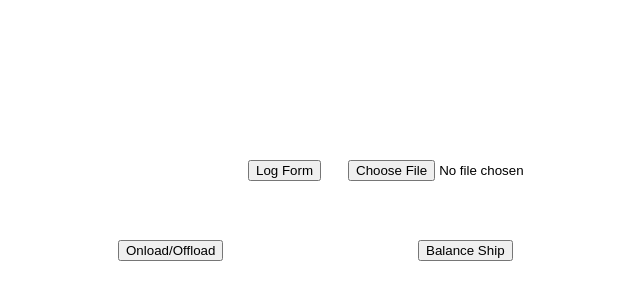
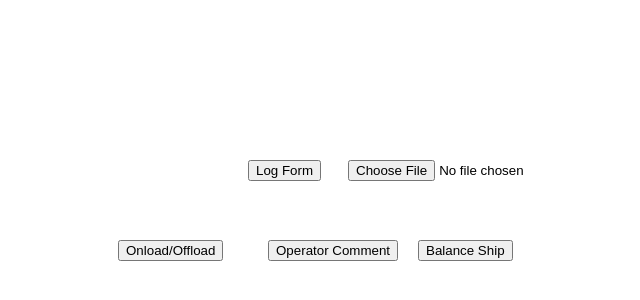
Before and after one commit to ezhu010/CS179M-Project, a React (Create React App) app in the folder cs179m_project/: page / in a window 1280 px wide. Shown: the part 458-758 px from the top of the page, without its empty margins (482-1122 px from the left). Built offline with nearby package versions, Linux system fonts and the light colour scheme.

Commit message:
Co-authored-by: Edward Zhu <ezhu010@users.noreply.github.com>

```diff
--- a/cs179m_project/src/components/ShipGrid.js
+++ b/cs179m_project/src/components/ShipGrid.js
@@ -41,19 +41,32 @@ export default class ShipGrid extends React.Component {
             downloadReady: false,
             showRoute: false,
             route: [],
+            routeChecked: new Set(),
             open: false,
+            openComment: false,
             manifestDataNew: ""
         }
         this.handleOpen = this.handleOpen.bind(this);
+        this.handleOpenComment = this.handleOpenComment.bind(this);
         this.handleClose = this.handleClose.bind(this);
+        this.handleCloseComment = this.handleCloseComment.bind(this);
     }
 
     handleClose(){
         this.setState({open: false})
+        console.log("route check ", this.state.routeChecked)
+    }
+
+    handleCloseComment() {
+        this.setState({openComment: false})
     }
 
     handleOpen(){
         this.setState({open: true})
+    }
+
+    handleOpenComment() {
+        this.setState({openComment: true})
     }
 
     componentWillMount() {
@@ -318,9 +331,18 @@ export default class ShipGrid extends React.Component {
         console.log("finished greedy search")
     }
 
-    handleChange(instruction){
+    handleChange(instruction, idx, event){
+        console.log("index ", idx);
+        // if(this.state.routeChecked.has(instruction)) {
+        //     console.log("here");
+        //     document.getElementById(instruction).checked = true;
+        //     this.forceUpdate()
+        // }
         // if it has crane, return
-        console.log(instruction)
+        this.setState({routeChecked:
+            this.state.routeChecked.add(instruction)
+        })
+        console.log("route check ", this.state.routeChecked)
         if(instruction.includes("crane")) return;
         var currentdate = new Date();
         var datetime = currentdate.getDate() + "/"
@@ -358,6 +380,19 @@ export default class ShipGrid extends React.Component {
     render() {
         return(
         <div className="maingrid">
+        <Modal
+        open={this.state.openComment}
+            onClose={this.handleCloseComment}
+            aria-labelledby="modal-modal-title"
+            aria-describedby="modal-modal-description"
+            style={{
+                overlay: {
+                    marginBottom: "500px"
+                }
+            }}
+        >
+            <div className="instructionsList">TODO here</div>
+        </Modal>
          <Modal
             open={this.state.open}
             onClose={this.handleClose}
@@ -372,7 +407,7 @@ export default class ShipGrid extends React.Component {
             <div style ={{display: "flex"}}>
                 <div className="instructionsList">{this.state.route.map((instruction, idx) => {
                     return <div className="instructions">
-                            <input type="radio" id={idx} onChange={() => {this.handleChange(instruction)}}/>
+                            <input type="radio"  id={"blah"} checked={this.state.routeChecked.has(instruction)} onChange={(event) => {this.handleChange(instruction, idx, event)}}/>
                             <label > {instruction}</label>
                         </div>
                     })}
@@ -454,7 +489,7 @@ export default class ShipGrid extends React.Component {
         <AddContainerList isfileUploaded={this.state.isfileUploaded}/>
 
 
-
+        <button onClick={() => {this.handleOpenComment()}} className="commentOperator"> Operator Comment</button>
         {this.state.showRoute ? <button onClick={() => {this.showInstruction()}} className="showInstructionButton">Show Instructions</button>: null}
         {<button onClick={() => {this.performTransfer()}} className="balanceButton">Onload/Offload</button>}
         <Link to="/balanceShip">
--- a/cs179m_project/src/styling/Slots.css
+++ b/cs179m_project/src/styling/Slots.css
@@ -103,6 +103,14 @@
   bottom: 81px;
 }
 
+.commentOperator {
+  position: absolute;
+  margin-left: auto;
+  margin-right: auto;
+  left: 750px;
+  bottom: 81px;
+}
+
 .showInstructionButton {
   position: absolute;
   margin-left: auto;
```
